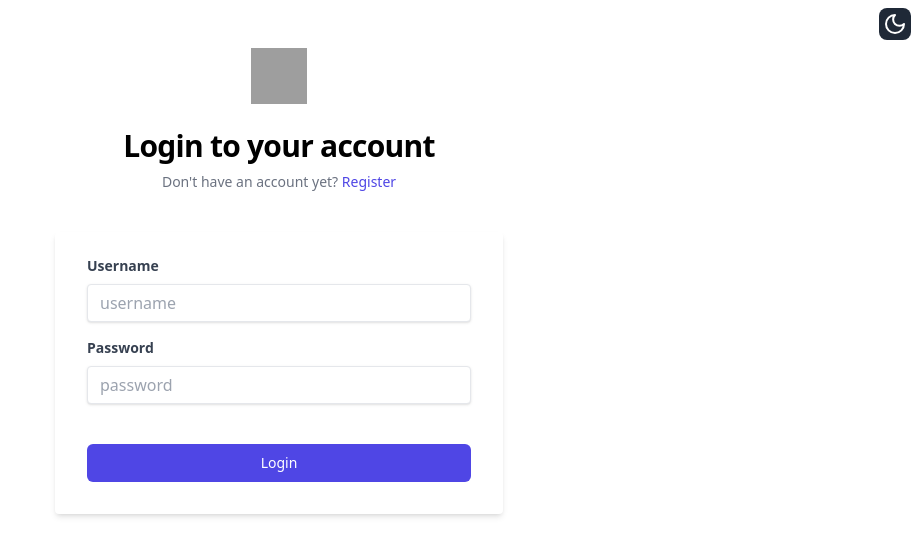
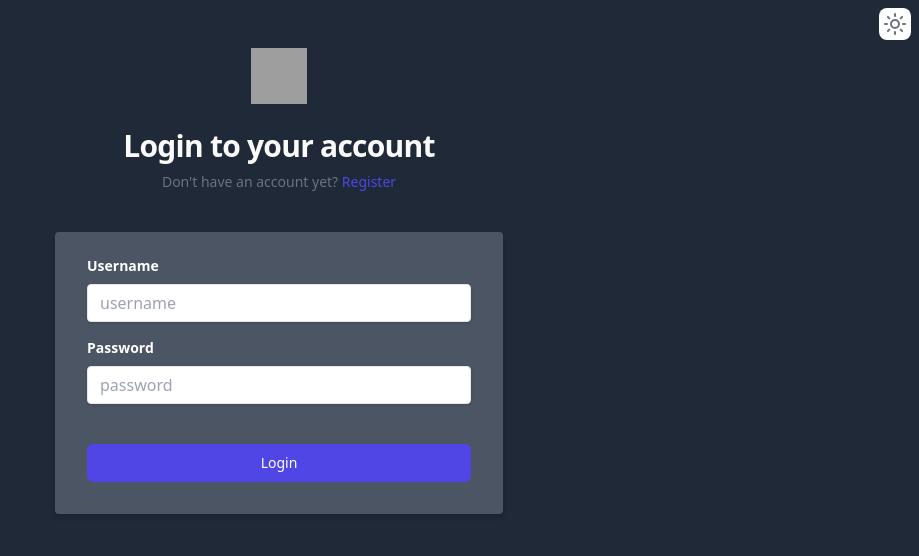
Before and after one commit to chachajona/react-news-app, a React (Create React App) app: page / in a window 1280 px wide. Shown: the top 556 px of the page, without its empty margins (361-1280 px from the left). Built offline with nearby package versions, Linux system fonts and the light colour scheme; grey boxes are pictures that could not be loaded.

Commit message:
modify dark mode (Redux with system default theme)

```diff
--- a/src/components/ThemeSwitcher/index.js
+++ b/src/components/ThemeSwitcher/index.js
@@ -1,50 +1,66 @@
-import React, { useState, useEffect } from "react";
+import React, { useEffect } from "react";
 import { useSelector, useDispatch } from "react-redux";
-import { toggleDarkMode } from "../../store/themeSlice";
+import { changeTheme } from "../../store/themeSlice";
 import { Moon } from "lucide-react";
 import { Sun } from "lucide-react";
 
 const ThemeSwitcher = () => {
-  const darkMode = useSelector((state) => state.theme.darkMode);
+  const themeValue = useSelector((state) => state.theme.theme);
   const dispatch = useDispatch();
 
-  const toggleDarkModeHandler = () => {
-    dispatch(toggleDarkMode());
+  const toggleTheme = () => {
+    const newTheme = themeValue === "light" ? "dark" : "light";
+    dispatch(changeTheme(newTheme));
+    localStorage.theme = newTheme;
   };
 
-  // useEffect(() => {
-  //   const isDarkMode = localStorage.getItem("darkMode") === "true";
-  //   setDarkMode(isDarkMode);
-  // }, []);
+  useEffect(() => {
+    const themeSystem = window.matchMedia("(prefers-color-scheme: dark)");
+    const htmlDoc = document.documentElement;
 
-  // useEffect(() => {
-  //   document.documentElement.classList.toggle("dark", darkMode);
-  //   localStorage.setItem("darkMode", darkMode);
-  // }, [darkMode]);
+    const changeSystemDark = (e) => {
+      if (!("theme" in localStorage)) {
+        if (e.matches) {
+          htmlDoc.classList.add("dark");
+        } else {
+          htmlDoc.classList.remove("dark");
+        }
+      }
+    };
 
-  // useEffect(() => {
-  //   window
-  //     .matchMedia("(prefers-color-scheme: dark)")
-  //     .addEventListener("change", (e) => {
-  //       setDarkMode(e.matches);
-  //     });
-  // });
+    themeSystem.addEventListener("change", changeSystemDark);
+    return () => {
+      themeSystem.removeEventListener("change", changeSystemDark);
+    };
+  }, []);
 
-  // const toggleDarkMode = () => {
-  //   setDarkMode((prevMode) => !prevMode);
-  // };
+  useEffect(() => {
+    // Update the HTML class based on the current theme when the component mounts
+    const htmlDoc = document.documentElement;
+    if (themeValue === "dark") {
+      htmlDoc.classList.add("dark");
+    } else {
+      htmlDoc.classList.remove("dark");
+    }
+  }, [themeValue]);
 
   return (
+    <div className="flex gap-5">
+      <ToggleButton themeValue={themeValue} onClick={toggleTheme} />
+    </div>
+  );
+};
+
+const ToggleButton = ({ themeValue, onClick }) => {
+  return (
     <button
-      onClick={toggleDarkModeHandler}
-      className={`inline-flex items-center rounded-lg px-1 py-1 text-sm font-medium ${
-        darkMode ? "bg-white" : "bg-gray-800"
-      }
-      ${
-        darkMode ? "text-gray-900" : "text-white"
-      } transition-colors duration-200`}
+      className={`inline-flex items-center rounded-lg px-1 py-1 text-sm font-medium duration-150
+      ${themeValue === "dark" ? "text-gray-500" : "text-white"}
+      ${themeValue === "dark" ? "bg-white" : "bg-gray-800"}
+      `}
+      onClick={onClick}
     >
-      {darkMode ? <Sun /> : <Moon />}
+      {themeValue === "dark" ? <Sun /> : <Moon />}
     </button>
   );
 };
--- a/src/store/themeSlice.js
+++ b/src/store/themeSlice.js
@@ -1,22 +1,21 @@
-// themeSlice.js
 import { createSlice } from "@reduxjs/toolkit";
 
 const initialState = {
-  darkMode: JSON.parse(localStorage.getItem("darkMode")) || false,
+  theme: localStorage.theme || "dark",
 };
 
-const themeSlice = createSlice({
-  name: "darkMode",
+export const ThemeSlice = createSlice({
+  name: "theme",
   initialState,
   reducers: {
-    toggleDarkMode: (state) => {
-      const newDarkMode = !state.darkMode;
-      document.documentElement.classList.toggle('dark', newDarkMode);
-      localStorage.setItem('darkMode', newDarkMode);
-      state.darkMode = newDarkMode;
+    changeTheme: (state, action) => {
+      const data = action.payload;
+      state.theme = data;
     },
   },
 });
 
-export const { toggleDarkMode } = themeSlice.actions;
-export default themeSlice.reducer;
+// Action creators are generated for each case reducer function
+export const { changeTheme } = ThemeSlice.actions;
+
+export default ThemeSlice.reducer;
```
